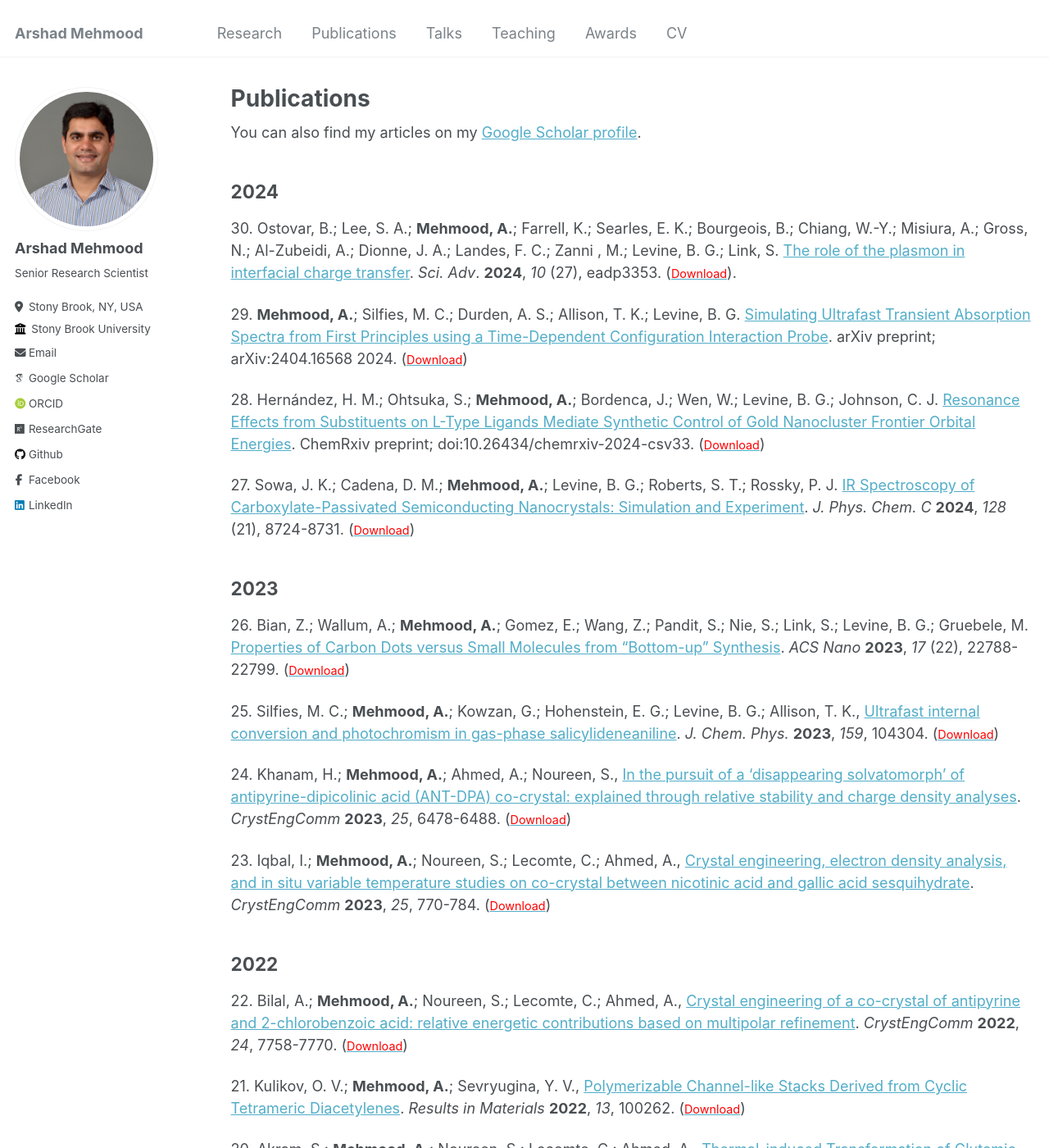
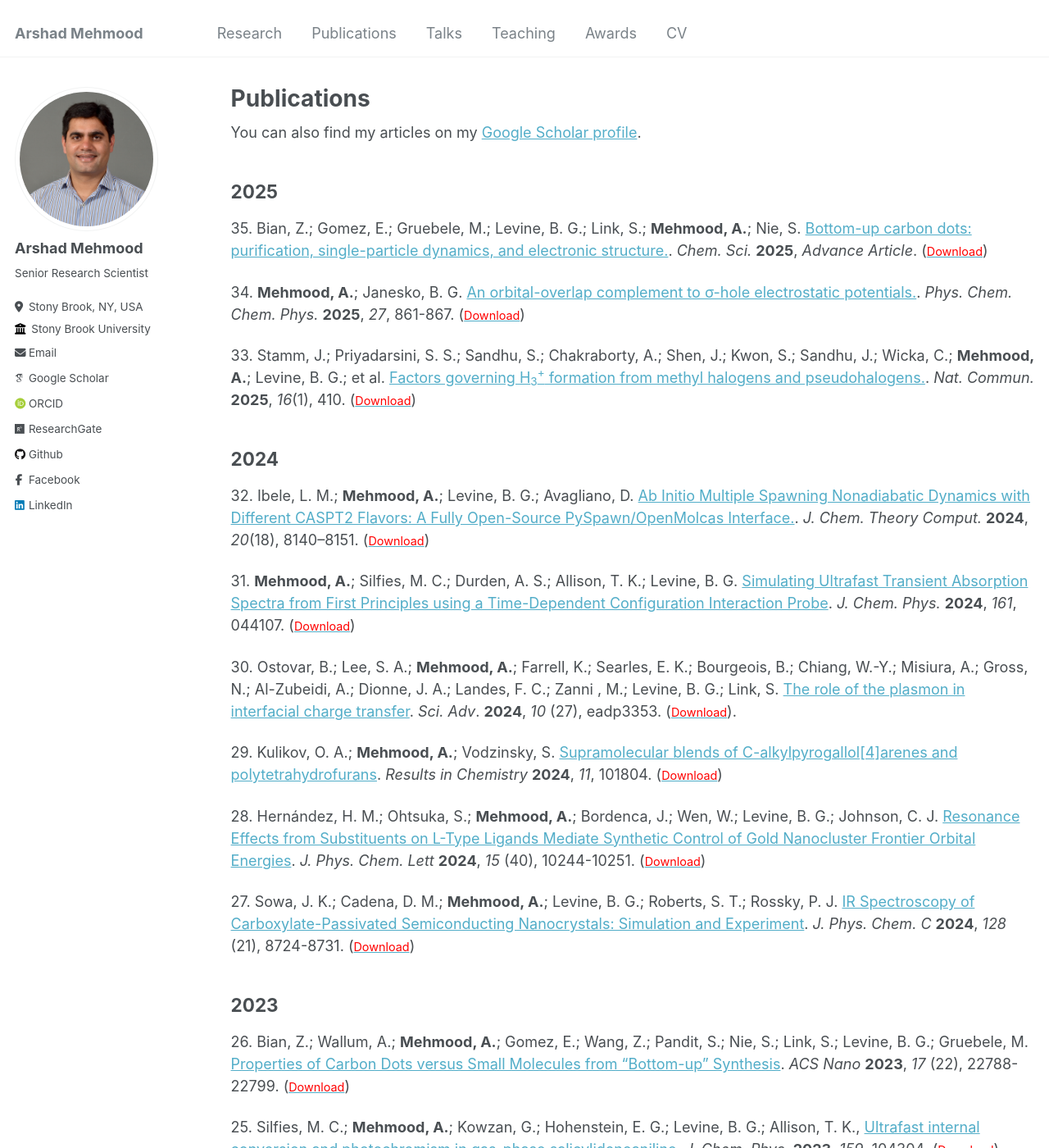
Before and after one commit to arshadmehmood118/arshadmehmood118.github.io, a Jekyll site: the page built from _pages/publications.md, in a window 1280 px wide and 1400 px high. Shown: the whole window at 82% size. Built offline with Jekyll 4.4.1, drawn with Linux system fonts in a browser that asks for light colours; some web fonts are replaced.

Commit message:
Update publications.md

```diff
--- a/_pages/publications.md
+++ b/_pages/publications.md
@@ -9,14 +9,28 @@ author_profile: true
   <div class="wordwrap">You can also find my articles on my <a href="{{site.author.googlescholar}}">Google Scholar profile</a>.</div>
 {% endif %}
 
+2025
+------
+35\. Bian, Z.; Gomez, E.; Gruebele, M.; Levine, B. G.; Link, S.; **Mehmood, A.**; Nie, S. [Bottom-up carbon dots: purification, single-particle dynamics, and electronic structure.](https://doi.org/10.1039/D4SC05843G). _Chem. Sci._ **2025**, _Advance Article_. ([<span style="color:red; font-size:0.8em;">Download</span>](http://arshadmehmood118.github.io/files/paper35.pdf))
+
+34\. **Mehmood, A.**; Janesko, B. G. [An orbital-overlap complement to σ-hole electrostatic potentials.](https://doi.org/10.1039/D4CP03851G). _Phys. Chem. Chem. Phys._ **2025**, _27_, 861-867. ([<span style="color:red; font-size:0.8em;">Download</span>](http://arshadmehmood118.github.io/files/paper34.pdf))
+
+33\. Stamm, J.; Priyadarsini, S. S.; Sandhu, S.; Chakraborty, A.; Shen, J.; Kwon, S.; Sandhu, J.; Wicka, C.; **Mehmood, A.**; Levine, B. G.; et al. [Factors governing H<sub>3</sub><sup>+</sup> formation from methyl
+halogens and pseudohalogens.](https://doi.org/10.1038/s41467-024-55065-5). _Nat. Commun._ **2025**, _16_(1), 410. ([<span style="color:red; font-size:0.8em;">Download</span>](http://arshadmehmood118.github.io/files/paper33.pdf))
+
 2024
 ------
+32\. Ibele, L. M.; **Mehmood, A.**; Levine, B. G.; Avagliano, D. [Ab Initio Multiple Spawning Nonadiabatic Dynamics with Different CASPT2 Flavors: A Fully Open-Source PySpawn/OpenMolcas Interface.](
+https://doi.org/10.1021/acs.jctc.4c00855). _J. Chem. Theory Comput._ **2024**, _20_(18), 8140–8151. ([<span style="color:red; font-size:0.8em;">Download</span>](http://arshadmehmood118.github.io/files/paper32.pdf))
+
+31\. **Mehmood, A.**; Silfies, M. C.; Durden, A. S.; Allison, T. K.; Levine, B. G. [Simulating Ultrafast Transient Absorption Spectra from First Principles using a Time-Dependent Configuration Interaction Probe](
+https://doi.org/10.1063/5.0215890). _J. Chem. Phys._ **2024**, _161_, 044107. ([<span style="color:red; font-size:0.8em;">Download</span>](http://arshadmehmood118.github.io/files/paper31.pdf))
+
 30\. Ostovar, B.; Lee, S. A.; **Mehmood, A.**; Farrell, K.; Searles, E. K.; Bourgeois, B.; Chiang, W.-Y.; Misiura, A.; Gross, N.; Al-Zubeidi, A.; Dionne, J. A.; Landes, F. C.; Zanni , M.; Levine, B. G.; Link, S.  [The role of the plasmon in interfacial charge transfer](https://doi.org/10.1126/sciadv.adp3353). _Sci. Adv_. **2024**, _10_ (27), eadp3353. ([<span style="color:red; font-size:0.8em;">Download</span>](http://arshadmehmood118.github.io/files/paper30.pdf)).
 
-29\. **Mehmood, A.**; Silfies, M. C.; Durden, A. S.; Allison, T. K.; Levine, B. G. [Simulating Ultrafast Transient Absorption Spectra from First Principles using a Time-Dependent Configuration Interaction Probe](
-https://doi.org/10.48550/arXiv.2404.16568). arXiv preprint; arXiv:2404.16568 2024. ([<span style="color:red; font-size:0.8em;">Download</span>](http://arshadmehmood118.github.io/files/paper29.pdf))
+29\. Kulikov, O. A.; **Mehmood, A.**; Vodzinsky, S. [Supramolecular blends of C-alkylpyrogallol[4]arenes and polytetrahydrofurans]([https://doi.org/10.1021/acs.jpclett.4c02580](https://doi.org/10.1016/j.rechem.2024.101804)). _Results in Chemistry_ **2024**, _11_, 101804. ([<span style="color:red; font-size:0.8em;">Download</span>](http://arshadmehmood118.github.io/files/paper29.pdf))
 
-28\. Hernández, H. M.; Ohtsuka, S.; **Mehmood, A.**; Bordenca, J.; Wen, W.; Levine, B. G.; Johnson, C. J. [Resonance Effects from Substituents on L-Type Ligands Mediate Synthetic Control of Gold Nanocluster Frontier Orbital Energies](https://doi.org/10.48550/arXiv.2404.16568). ChemRxiv preprint; doi:10.26434/chemrxiv-2024-csv33. ([<span style="color:red; font-size:0.8em;">Download</span>](http://arshadmehmood118.github.io/files/paper28.pdf))
+28\. Hernández, H. M.; Ohtsuka, S.; **Mehmood, A.**; Bordenca, J.; Wen, W.; Levine, B. G.; Johnson, C. J. [Resonance Effects from Substituents on L-Type Ligands Mediate Synthetic Control of Gold Nanocluster Frontier Orbital Energies](https://doi.org/10.1021/acs.jpclett.4c02580). _J. Phys. Chem. Lett_ **2024**, _15_ (40), 10244-10251. ([<span style="color:red; font-size:0.8em;">Download</span>](http://arshadmehmood118.github.io/files/paper28.pdf))
 
 27\. Sowa, J. K.; Cadena, D. M.; **Mehmood, A.**; Levine, B. G.; Roberts, S. T.; Rossky, P. J. [IR Spectroscopy of Carboxylate-Passivated Semiconducting Nanocrystals: Simulation and Experiment](https://doi.org/10.1021/acs.jpcc.4c01988). _J. Phys. Chem. C_ **2024**, _128_ (21), 8724-8731. ([<span style="color:red; font-size:0.8em;">Download</span>](http://arshadmehmood118.github.io/files/paper27.pdf))
 
```
